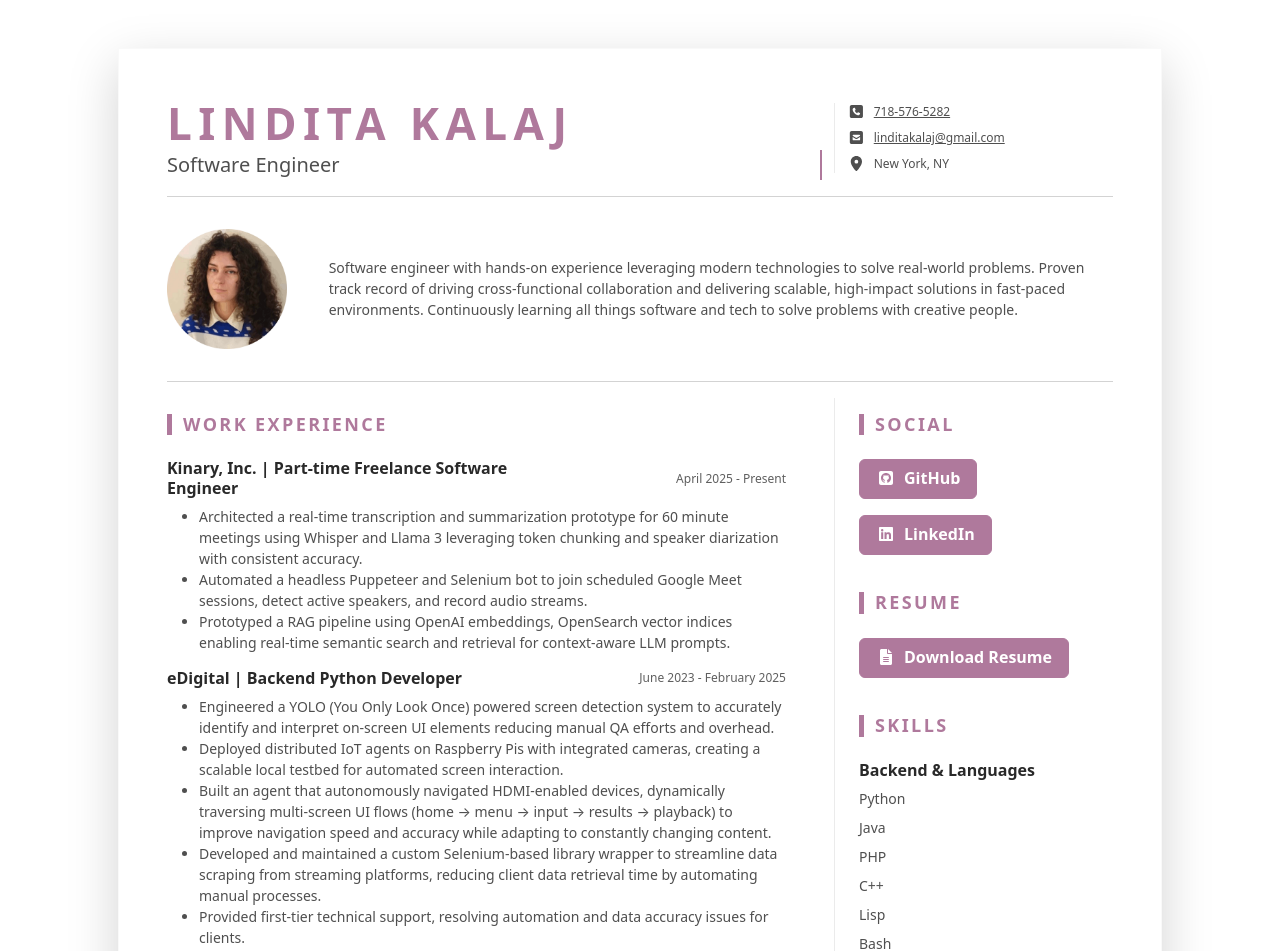
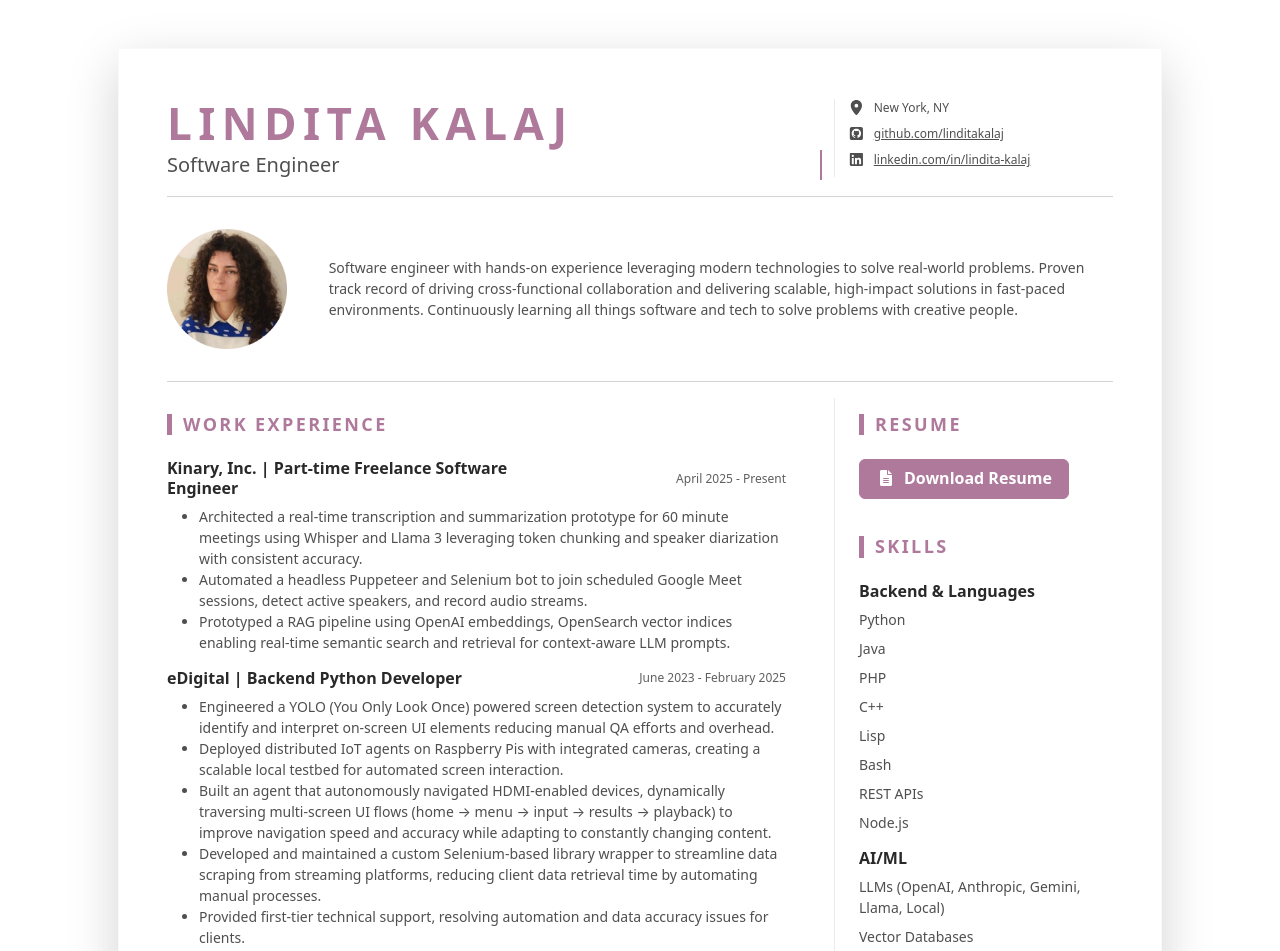
Before and after one commit to LinditaKalaj/linditakalaj.github.io, a plain HTML site: page index.html in a window 1280 px wide. Shown: the top 951 px of the page. Drawn offline with Linux system fonts and the light colour scheme.

Commit message:
Clean up index.html by removing unnecessary elements
Revised skillsets and added GitHub and LinkedIn links.

```diff
--- a/index.html
+++ b/index.html
@@ -7,7 +7,6 @@
 	<meta http-equiv="X-UA-Compatible" content="IE=edge">
 	<meta name="viewport" content="width=device-width, initial-scale=1.0">
 	<meta name="description" content="">
-	<meta name="author" content="Xiaoying Riley at 3rd Wave Media">
 	<link rel="shortcut icon" href="favicon.ico">
 
 	<!-- Google Fonts -->
@@ -40,38 +39,6 @@
 		}
 	</style>
 
-	<script>
-		// Anti-scraping protection for contact info and download button
-		function revealContact() {
-			// Decode phone number
-			const phoneEl = document.getElementById('phone-link');
-			if (phoneEl) {
-				const phone = '718' + '-576' + '-5282';
-				phoneEl.href = 'tel:1' + phone.replace(/-/g, '');
-				phoneEl.textContent = phone;
-			}
-
-			// Decode email
-			const emailEl = document.getElementById('email-link');
-			if (emailEl) {
-				const user = 'lindita' + 'kalaj';
-				const domain = 'gmail' + '.' + 'com';
-				const email = user + '@' + domain;
-				emailEl.href = 'mailto:' + email;
-				emailEl.textContent = email;
-			}
-
-			// Decode resume download link
-			const resumeEl = document.getElementById('resume-download');
-			if (resumeEl) {
-				const path = 'assets' + '/' + 'resume' + '/' + 'Lindita Kalaj - Resume.pdf';
-				resumeEl.href = path;
-			}
-		}
-
-		// Reveal contact info when page loads
-		document.addEventListener('DOMContentLoaded', revealContact);
-	</script>
 </head>
 <body>
 	<div class="main-wrapper">
@@ -87,12 +54,9 @@
 						<!--//resume-title-->
 						<div class="resume-contact col-12 col-md-6 col-lg-4 col-xl-3">
 							<ul class="list-unstyled mb-0">
-								<li class="mb-2"><i class="fas fa-phone-square fa-fw fa-lg me-2 "></i><a
-										class="resume-link" href="#" id="phone-link">Click to reveal</a></li>
-								<li class="mb-2"><i class="fas fa-envelope-square fa-fw fa-lg me-2"></i><a
-										class="resume-link" href="#" id="email-link">Click to reveal</a></li>
-								<!-- <li class="mb-2"><i class="fas fa-globe fa-fw fa-lg me-2"></i><a class="resume-link" href="#">linditakalaj.com</a></li> -->
-								<li class="mb-0"><i class="fas fa-map-marker-alt fa-fw fa-lg me-2"></i>New York, NY</li>
+								<li class="mb-2"><i class="fas fa-map-marker-alt fa-fw fa-lg me-2"></i>New York, NY</li>
+								<li class="mb-2"><i class="fab fa-github-square fa-fw fa-lg me-2"></i><a class="resume-link" href="https://github.com/linditakalaj">github.com/linditakalaj</a></li>
+								<li class="mb-2"><i class="fab fa-linkedin fa-fw fa-lg me-2"></i><a class="resume-link" href="https://www.linkedin.com/in/lindita-kalaj/">linkedin.com/in/lindita-kalaj</a></li>
 							</ul>
 						</div>
 						<!--//resume-contact-->
@@ -285,22 +249,11 @@ people.
 						</div>
 						<!--//resume-main-->
 						<aside class="resume-aside col-12 col-lg-4 col-xl-3 px-lg-4 pb-lg-4">
-							<section class="skills-section py-3">
-								<h3 class="text-uppercase resume-section-heading mb-4">Social</h3>
-								<div class="item">
-									<a class="btn btn-primary me-2 mb-3" href="https://github.com/linditakalaj">
-										<i class="fab fa-github-square me-2"></i>GitHub
-									</a>
-									<a class="btn btn-primary me-2 mb-3" href="https://www.linkedin.com/in/lindita-kalaj/">
-										<i class="fab fa-linkedin me-2"></i>LinkedIn
-									</a>
-									<br /><br />
-								</div>
-								<!--//item-->
+						<section class="skills-section py-3">
 								<h3 class="text-uppercase resume-section-heading mb-4">Resume</h3>
 								<div class="item">
-									<a class="btn btn-primary me-2 mb-3" href="#" id="resume-download"><svg
-											class="svg-inline--fa fa-file-lines me-2" aria-hidden="true"
+									<a class="btn btn-primary me-2 mb-3" href="assets/resume/Lindita Kalaj - Resume.pdf" id="resume-download" download>
+										<svg class="svg-inline--fa fa-file-lines me-2" aria-hidden="true"
 											focusable="false" data-prefix="fas" data-icon="file-lines" role="img"
 											xmlns="http://www.w3.org/2000/svg" viewBox="0 0 384 512" data-fa-i2svg="">
 											<path fill="currentColor"
@@ -321,6 +274,7 @@ people.
 										<li class="mb-2">Lisp</li>
 										<li class="mb-2">Bash</li>
 										<li class="mb-2">REST APIs</li>
+										<li class="mb-2">Node.js</li>
 									</ul>
 								</div>
 								<!--//item-->
@@ -343,14 +297,16 @@ people.
 										<li class="mb-2">MySQL</li>
 										<li class="mb-2">SQLite</li>
 										<li class="mb-2">OpenSearch</li>
+										<li class="mb-2">MongoDB</li>
 									</ul>
 								</div>
 								<!--//item-->
 								<div class="item">
 									<h4 class="item-title">Frontend</h4>
 									<ul class="list-unstyled resume-skills-list">
-										<li class="mb-2">HTML/CSS</li>
+										<li class="mb-2">HTML5/CSS</li>
 										<li class="mb-2">JavaScript</li>
+										<li class="mb-2">React</li>
 									</ul>
 								</div>
 								<!--//item-->
@@ -431,7 +387,7 @@ people.
 					<!--//row-->
 				</div>
 				<!--//resume-body-->
-				<hr>
+				<!-- <hr>
 				<div class="resume-footer text-center">
 					<ul class="resume-social-list list-inline mx-auto mb-0 d-inline-block text-muted">
 						<li class="list-inline-item mb-lg-0 me-3"><a class="resume-link"
@@ -445,20 +401,11 @@ people.
 						</li>
 						<!-- <li class="list-inline-item mb-lg-0 me-lg-3"><a class="resume-link" href="https://linditakalaj.com/"><i class="fas fa-globe fa-2x me-2" data-fa-transform="down-4"></i><span class="d-none d-lg-inline-block text-muted">linditakalaj.com</span></a></li> -->
 					</ul>
-				</div>
-				<!--//resume-footer-->
+				</div> -->
 			</article>
 
 		</div>
 		<!--//container-->
-
-		<footer class="footer text-center py-4">
-			<!--/* This template is free as long as you keep the footer attribution link. If you'd like to use the template without the attribution link, you can buy the commercial license via our website: themes.3rdwavemedia.com Thank you for your support. :) */-->
-			<small class="copyright text-muted">Designed with <span class="sr-only">love</span><i
-					class="fas fa-heart"></i> by <a class="theme-link" href="http://themes.3rdwavemedia.com"
-					target="_blank">Xiaoying Riley</a> for developers</small>
-		</footer>
-
 	</div>
 	<!--//main-wrapper-->
 </body>
```
